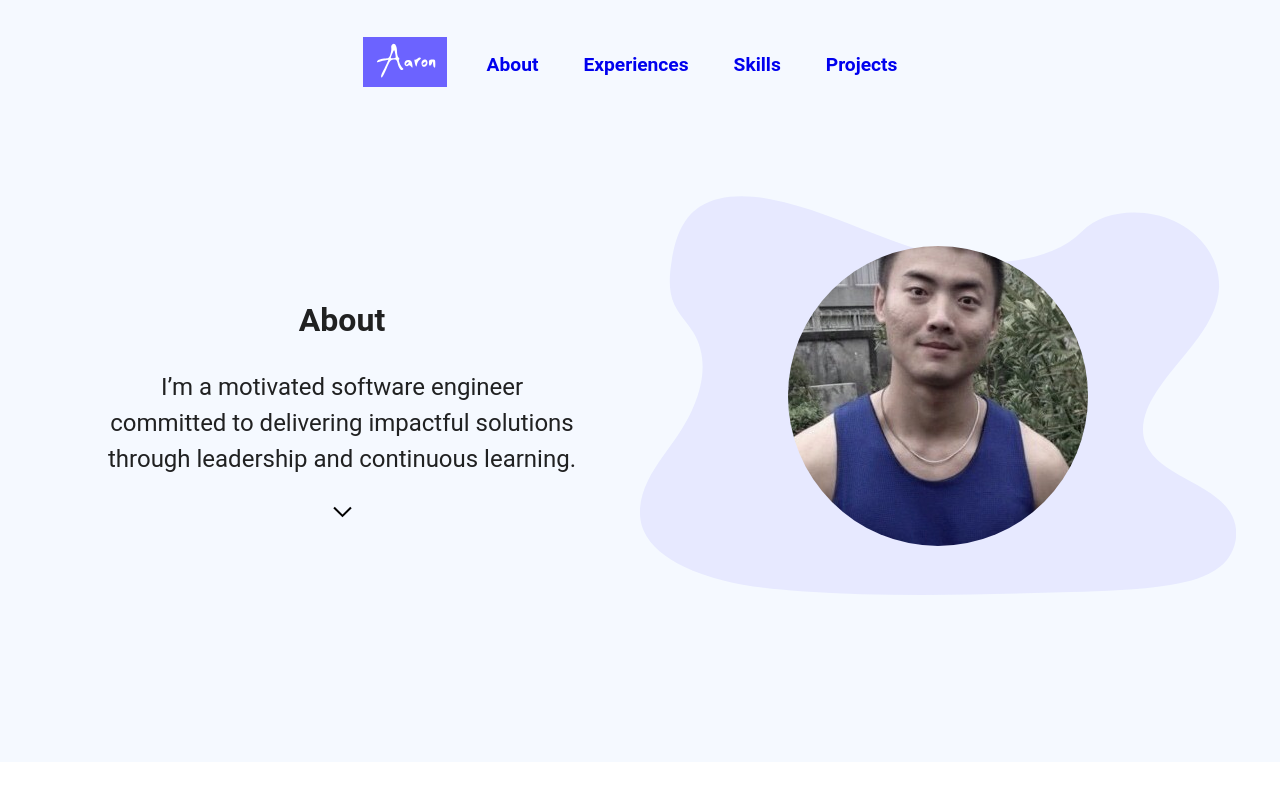
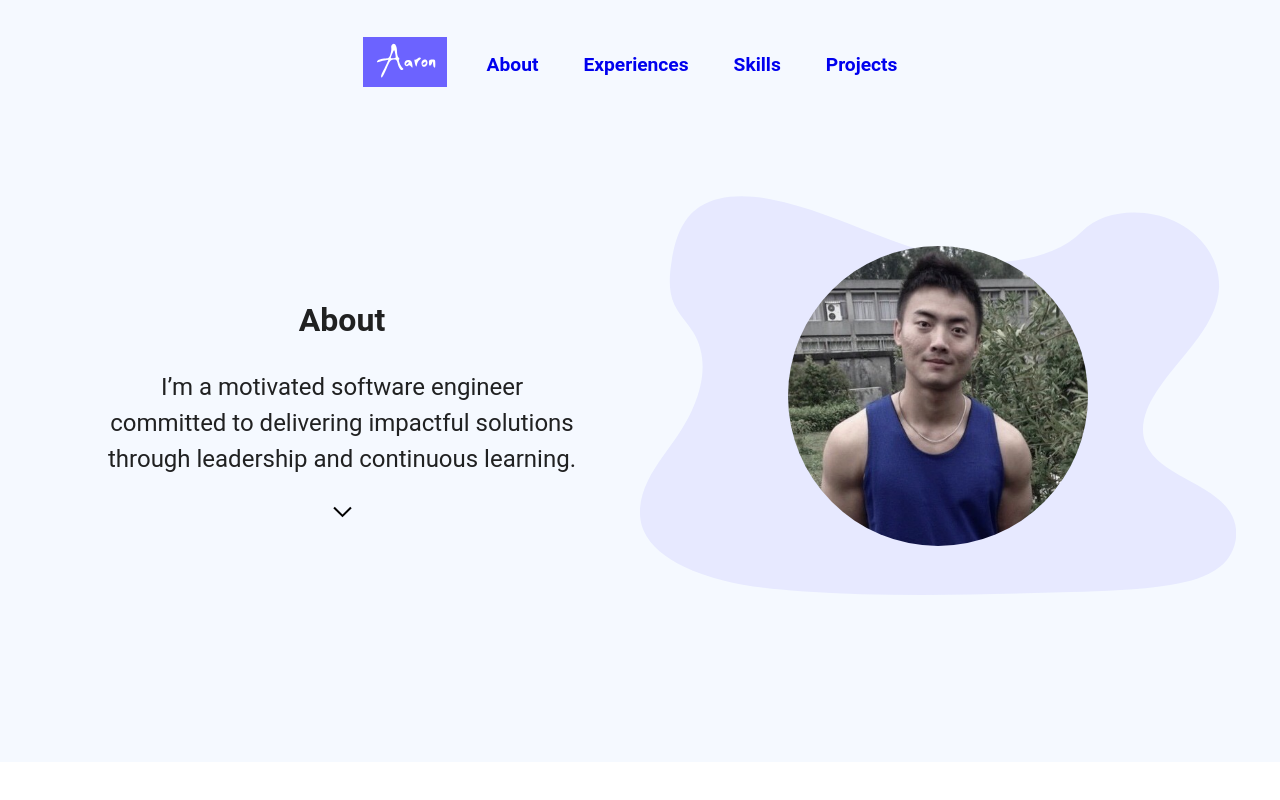
Before and after one commit to realDNA/aboutme2, a Vue app in the folder aboutme/: page /about in a window 1280 px wide. Shown: the top 800 px of the page. Built offline with nearby package versions, Linux system fonts and the light colour scheme.

Commit message:
fix image cropping

```diff
--- a/aboutme/src/views/AboutMe.vue
+++ b/aboutme/src/views/AboutMe.vue
@@ -17,7 +17,7 @@
           <v-col cols="12" sm="12" md="6" lg="6" xl="6" class="avatar-section">
             <div class="text-center about-image">
               <v-avatar size="300">
-                <img
+                <v-img
                   :src="require('@/assets/images/aboutme/avatar.jpg')"
                   alt="avatar"
                 />
```
